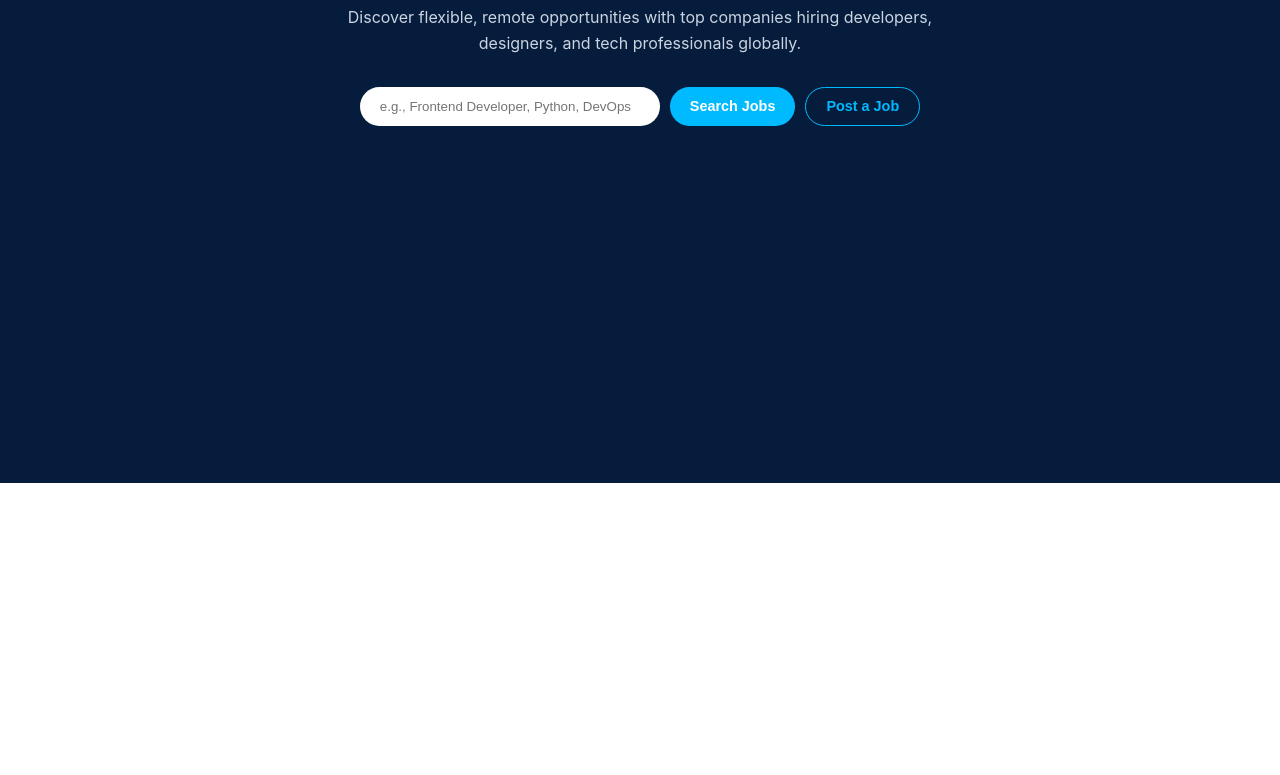
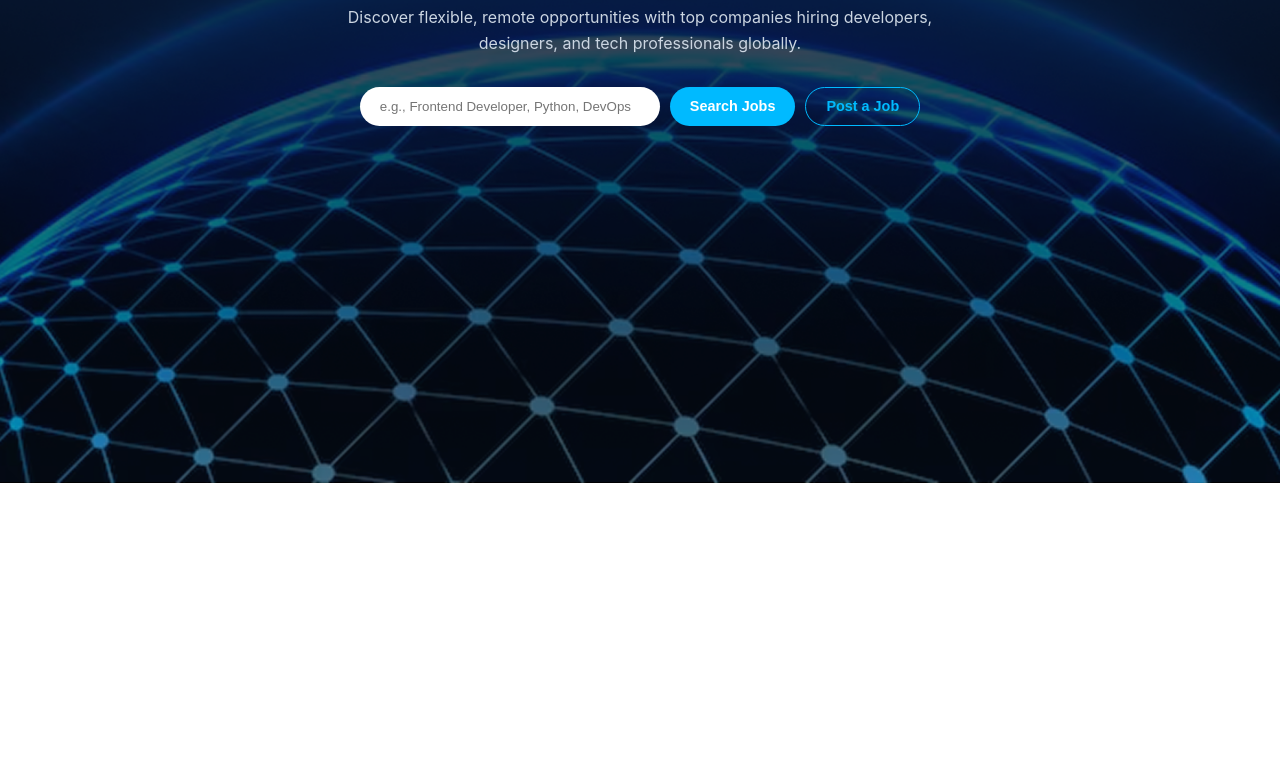
Before and after one commit to Jamie-Lewis1/DevRemote, a plain HTML site: page index.html in a window 1280 px wide. Shown: the part 395-1170 px from the top of the page. Drawn offline with Linux system fonts and the light colour scheme.

Commit message:
Update style.css

```diff
--- a/style.css
+++ b/style.css
@@ -56,7 +56,7 @@ a {
 .hero {
   text-align: center;
   padding: 60px 20px 200px;
-  background-image: url('img/bg.png');
+  background-image: url('img/background.png');
   background-position: bottom;
   background-repeat: no-repeat;
   background-size: cover;
```
